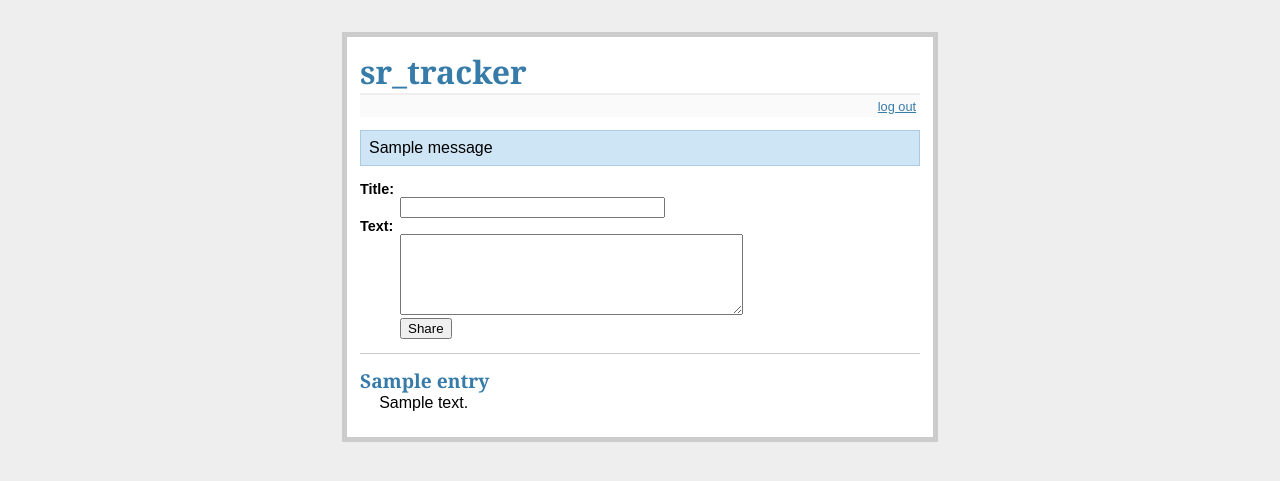
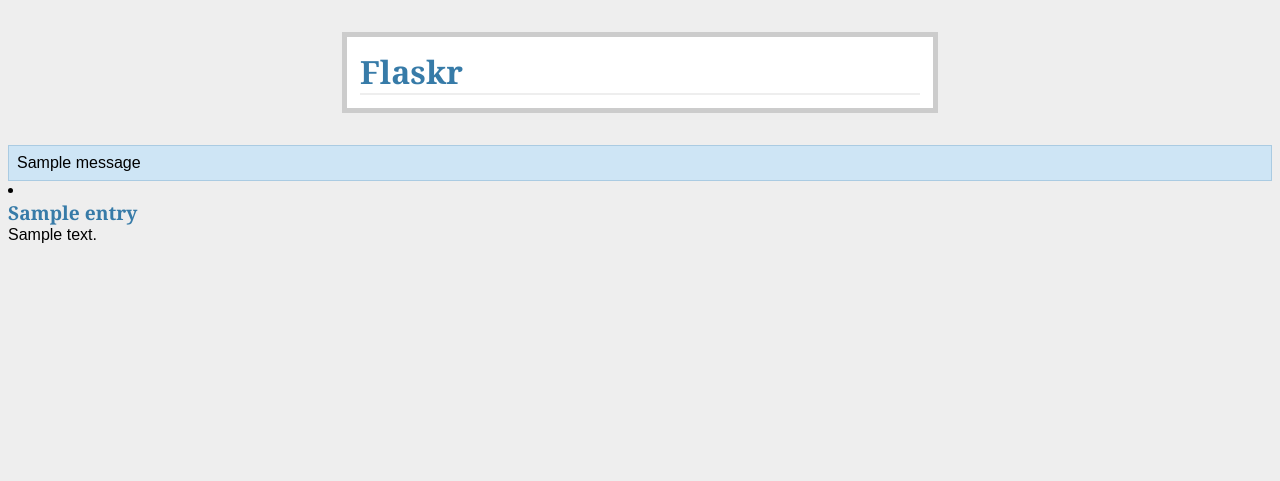
Before and after one commit to MrFixi96/SR_Tracker, a Flask app: template sr_tracker/templates/show_entries.html in a window 1280 px wide. Shown: the top 481 px of the page. Run offline with Flask 2, Linux system fonts and the light colour scheme; the visitor is signed in with stand-in values (Sample User, id 1); tables that the repository leaves empty hold one stand-in row (values such as "Sample post"); the template is opened without the code that fills it: most values are stand-ins (such as "Sample title", 1, 10 or a date in 2020); one stand-in notice (Sample message) is shown.

Commit message:
Replaced original hacked flaskr app that wasnt working with a fresh start coding my own from scratch.

```diff
--- a/setup.cfg
+++ b/setup.cfg
@@ -1,2 +1,2 @@
-[tool:pytest]
+[aliases]
 test=pytest
--- /dev/null
+++ b/sr_tracker/server.py
@@ -0,0 +1,188 @@
+# -*- coding: utf-8 -*-
+#!C://python//python.exe
+
+from flask import Flask, url_for, request, session, g, redirect, url_for, abort, \
+     render_template, flash
+from flask_restful import Resource, Api
+from sqlalchemy import create_engine
+from json import dumps
+from sqlite3 import dbapi2 as sqlite3
+import flask_jsonpify, sqlite3, os
+
+
+# Connect to DB
+conn = sqlite3.connect('sreq.db')
+db_connect = create_engine('sqlite:///sreq.db')
+
+
+# Instantiate app object
+app = Flask(__name__)
+api = Api(app)
+
+
+# Load default config and override config from an environment variable
+app.config.update(dict(
+    DATABASE=os.path.join(app.root_path, 'sr_tracker.db'),
+    DEBUG=True,
+    SECRET_KEY='development key',
+    USERNAME='admin',
+    PASSWORD='default'
+))
+app.config.from_envvar('sr_tracker_SETTINGS', silent=True)
+
+####Debug Printing
+#DEBUG=0
+DEBUG=1
+
+
+#########################################################################################
+#	Global Variables																	#
+#########################################################################################
+
+
+########****************OLD CODE*******REMOVE ME************************************#####
+# Get the list of parameters passed by html form
+# my $action = $request->param("action");
+# my $name = $request->param("name");
+# my $assetNumber = $request->param("assetNumber");
+# my $errorType = $request->param("errorType");
+# my $email = $request->param("email");
+# my $description = $request->param("description");
+# my $priorityLevel = $request->param("priorityLevel");
+# my $OS = $request->param("OS");
+# my $record = $request->param("record");
+# my $status= $request->param("status");
+# my $RegID= $request->param("RegID");
+# my $assigned= $request->param("assigned");
+# my $timeStart= $request->param("timeStart");
+# my $timeStop= $request->param("timeStop");
+# my $resolution= $request->param("resolution");
+# my $owner = "IT Services";
+# my $user= $request->param("pass");
+# my $pass= $request->param("pass");
+# my $loginID= $request->param("loginID");
+# my $loggedIN = "0";
+# my $cookie1;
+# my $cookie2;
+########****************OLD CODE*******REMOVE ME************************************#####
+
+
+insert_script = "INSERT INTO incidents ( Name, Email, AssetTag, Priority, Status, ErrorType, Description, OS) VALUES ( ?, ?, ?, ?, ?, ?, ?, ?)"
+
+
+#########################################################################################
+#	MAIN										#
+#########################################################################################
+#Purpose: Starts program
+
+########****************OLD CODE*******REMOVE ME************************************#####
+# # Print the page
+# if ($loggedIN = "1"){
+     # #print $request->header(-cookie=>[$cookie1,$cookie2]);
+     # set_cookie();
+# }else{
+      # print $request->header;
+# }
+# print $request->start_html("$owner\'s Request System");
+# print $request->h3 ("$owner\'s Request System");
+
+# if($action eq "post")	   {post_entry(); }
+# elsif($action eq "Submit") {submit_entry(); }
+# elsif($action eq "Admin") {admin_panel(); }
+# elsif($action eq "Edit")    {login(); }
+# elsif($action eq "Login")   {authenticate();}
+# elsif($action eq "Request") {post_task();}
+# elsif($action eq "Recall")  {recall_entry(); }
+# elsif($action eq "Change")  {change_entry();}
+# elsif($action eq "Update")  {update_entry(); }
+# elsif($action eq "Kbase")   {kbase_display();}
+# elsif($action eq "View Open"){display_requests();}
+# elsif($action eq "View Closed"){kbase_display();}
+# elsif($action eq "View Tasks") {task_display();}
+# elsif($action eq "Report")  {report_panel();}
+# else			   { display_requests(); }
+########****************OLD CODE*******REMOVE ME************************************#####
+
+def connect_db():
+    """Connects to the specific database."""
+    rv = sqlite3.connect(app.config['DATABASE'])
+    rv.row_factory = sqlite3.Row
+    return rv
+
+
+def init_db():
+    """Initializes the database."""
+    db = get_db()
+    with app.open_resource('schema.sql', mode='r') as f:
+        db.cursor().executescript(f.read())
+    db.commit()
+
+
+@app.cli.command('initdb')
+def initdb_command():
+    """Creates the database tables."""
+    init_db()
+    print('Initialized the database.')
+
+
+def get_db():
+    """Opens a new database connection if there is none yet for the
+    current application context.
+    """
+    if not hasattr(g, 'sqlite_db'):
+        g.sqlite_db = connect_db()
+    return g.sqlite_db
+
+
+@app.teardown_appcontext
+def close_db(error):
+    """Closes the database again at the end of the request."""
+    if hasattr(g, 'sqlite_db'):
+        g.sqlite_db.close()
+
+
+@app.route('/')
+def show_entries():
+    db = get_db()
+    cur = db.execute('select ID_NUM, SR_NUMBER, SITE_NAME, SITE_ID, SEVERITY, ISSUE, SERIAL_NUMBER from incidents order by SR_NUMBER')
+    entries = cur.fetchall()
+    return render_template('show_entries.html', entries=entries)
+
+
+@app.route('/add', methods=['POST'])
+def add_entry():
+    if not session.get('logged_in'):
+        abort(401)
+    db = get_db()
+    db.execute('insert into incidents (ID_NUM, SR_NUMBER, SITE_NAME, SITE_ID, SEVERITY, ISSUE, SERIAL_NUMBER) values (?, ?, ?, ?, ?, ?, ?)',
+               [request.form['title'], request.form['text']])
+    db.commit()
+    flash('New entry was successfully posted')
+    return redirect(url_for('show_entries'))
+
+
+@app.route('/login', methods=['GET', 'POST'])
+def login():
+    error = None
+    if request.method == 'POST':
+        if request.form['username'] != app.config['USERNAME']:
+            error = 'Invalid username'
+        elif request.form['password'] != app.config['PASSWORD']:
+            error = 'Invalid password'
+        else:
+            session['logged_in'] = True
+            flash('You were logged in')
+            return redirect(url_for('show_entries'))
+    return render_template('login.html', error=error)
+
+
+@app.route('/logout')
+def logout():
+    session.pop('logged_in', None)
+    flash('You were logged out')
+    return redirect(url_for('show_entries'))
+
+###Do we need to disconnect from DB?
+
+if __name__ == '__main__':
+     app.run(port='7000')
--- a/sr_tracker/sr_tracker.py
+++ /dev/null
@@ -1,110 +0,0 @@
-# -*- coding: utf-8 -*-
-"""
-    sr_tracker
-    ~~~~~~
-
-    A microblog example application written as Flask tutorial with
-    Flask and sqlite3.
-
-    :copyright: (c) 2015 by Armin Ronacher.
-    :license: BSD, see LICENSE for more details.
-"""
-
-import os
-from sqlite3 import dbapi2 as sqlite3
-from flask import Flask, request, session, g, redirect, url_for, abort, \
-     render_template, flash
-
-
-# create our little application :)
-app = Flask(__name__)
-
-# Load default config and override config from an environment variable
-app.config.update(dict(
-    DATABASE=os.path.join(app.root_path, 'sr_tracker.db'),
-    DEBUG=True,
-    SECRET_KEY='development key',
-    USERNAME='admin',
-    PASSWORD='default'
-))
-app.config.from_envvar('sr_tracker_SETTINGS', silent=True)
-
-
-def connect_db():
-    """Connects to the specific database."""
-    rv = sqlite3.connect(app.config['DATABASE'])
-    rv.row_factory = sqlite3.Row
-    return rv
-
-
-def init_db():
-    """Initializes the database."""
-    db = get_db()
-    with app.open_resource('schema.sql', mode='r') as f:
-        db.cursor().executescript(f.read())
-    db.commit()
-
-
-@app.cli.command('initdb')
-def initdb_command():
-    """Creates the database tables."""
-    init_db()
-    print('Initialized the database.')
-
-
-def get_db():
-    """Opens a new database connection if there is none yet for the
-    current application context.
-    """
-    if not hasattr(g, 'sqlite_db'):
-        g.sqlite_db = connect_db()
-    return g.sqlite_db
-
-
-@app.teardown_appcontext
-def close_db(error):
-    """Closes the database again at the end of the request."""
-    if hasattr(g, 'sqlite_db'):
-        g.sqlite_db.close()
-
-
-@app.route('/')
-def show_entries():
-    db = get_db()
-    cur = db.execute('select ID_NUM, SR_NUMBER, SITE_NAME, SITE_ID, SEVERITY, ISSUE, SERIAL_NUMBER from incidents order by SR_NUMBER')
-    entries = cur.fetchall()
-    return render_template('show_entries.html', entries=entries)
-
-
-@app.route('/add', methods=['POST'])
-def add_entry():
-    if not session.get('logged_in'):
-        abort(401)
-    db = get_db()
-    db.execute('insert into incidents (ID_NUM, SR_NUMBER, SITE_NAME, SITE_ID, SEVERITY, ISSUE, SERIAL_NUMBER) values (?, ?, ?, ?, ?, ?, ?)',
-               [request.form['title'], request.form['text']])
-    db.commit()
-    flash('New entry was successfully posted')
-    return redirect(url_for('show_entries'))
-
-
-@app.route('/login', methods=['GET', 'POST'])
-def login():
-    error = None
-    if request.method == 'POST':
-        if request.form['username'] != app.config['USERNAME']:
-            error = 'Invalid username'
-        elif request.form['password'] != app.config['PASSWORD']:
-            error = 'Invalid password'
-        else:
-            session['logged_in'] = True
-            flash('You were logged in')
-            return redirect(url_for('show_entries'))
-    return render_template('login.html', error=error)
-
-
-@app.route('/logout')
-def logout():
-    session.pop('logged_in', None)
-    flash('You were logged out')
-    return redirect(url_for('show_entries'))
--- a/sr_tracker/static/style.css
+++ b/sr_tracker/static/style.css
@@ -1,5 +1,5 @@
 body            { font-family: sans-serif; background: #eee; }
-a, h1, h2       { color: #377BA8; }
+a, h1, h2       { color: #377ba8; }
 h1, h2          { font-family: 'Georgia', serif; margin: 0; }
 h1              { border-bottom: 2px solid #eee; }
 h2              { font-size: 1.2em; }
@@ -13,6 +13,6 @@ h2              { font-size: 1.2em; }
 .add-entry dl   { font-weight: bold; }
 .metanav        { text-align: right; font-size: 0.8em; padding: 0.3em;
                   margin-bottom: 1em; background: #fafafa; }
-.flash          { background: #CEE5F5; padding: 0.5em;
-                  border: 1px solid #AACBE2; }
-.error          { background: #F0D6D6; padding: 0.5em; }
+.flash          { background: #cee5F5; padding: 0.5em;
+                  border: 1px solid #aacbe2; }
+.error          { background: #f0d6d6; padding: 0.5em; }
--- a/sr_tracker/templates/layout.html
+++ b/sr_tracker/templates/layout.html
@@ -1,17 +1,12 @@
 <!doctype html>
-<title>sr_tracker</title>
-<link rel="stylesheet" type="text/css" href="{{ url_for('static', filename='style.css') }}">
-<div class="page">
-  <h1>sr_tracker</h1>
-  <div class="metanav">
-  {% if not session.logged_in %}
-    <a href="{{ url_for('login') }}">log in</a>
-  {% else %}
-    <a href="{{ url_for('logout') }}">log out</a>
-  {% endif %}
+<title>Flaskr</title>
+<link rel=stylesheet type=text/css href="{{ url_for('static', filename='style.css') }}">
+<div class=page>
+  <h1>Flaskr</h1>
+
   </div>
   {% for message in get_flashed_messages() %}
-    <div class="flash">{{ message }}</div>
+    <div class=flash>{{ message }}</div>
   {% endfor %}
   {% block body %}{% endblock %}
 </div>
--- a/sr_tracker/templates/show_entries.html
+++ b/sr_tracker/templates/show_entries.html
@@ -1,21 +1,9 @@
 {% extends "layout.html" %}
 {% block body %}
-  {% if session.logged_in %}
-    <form action="{{ url_for('add_entry') }}" method="post" class="add-entry">
-      <dl>
-        <dt>Title:
-        <dd><input type="text" size="30" name="title">
-        <dt>Text:
-        <dd><textarea name="text" rows="5" cols="40"></textarea>
-        <dd><input type="submit" value="Share">
-      </dl>
-    </form>
-  {% endif %}
-  <ul class="entries">
   {% for entry in entries %}
-    <li><h2>{{ entry.title }}</h2>{{ entry.text|safe }}</li>
+    <li><h2>{{ entry.title }}</h2>{{ entry.text|safe }}
   {% else %}
-    <li><em>Unbelievable.  No entries here so far</em></li>
+    <li><em>Unbelievable.  No entries here so far</em>
   {% endfor %}
   </ul>
 {% endblock %}
```
Also changed, not shown: setup.py (+13 -2 lines), sr_tracker/tests/test_flaskr.py (added, +91 -0 lines), tests/test_flaskr.py (deleted, +0 -76 lines), README.md (deleted), README.txt (added), sr_tracker/__init__.py (line endings or trailing spaces), 3 other files.
